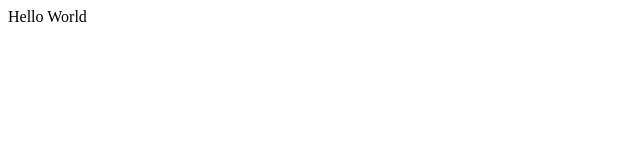
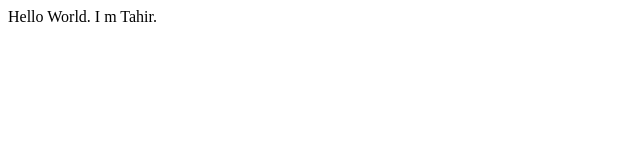
Before and after one commit to tahirarain085/Lecutures, a plain HTML site: page index.html in a window 1280 px wide. Shown: the full height of the page, 0-640 px from the left. Drawn offline with Linux system fonts and the light colour scheme.

Commit message:
updated.html file

```diff
--- a/index.html
+++ b/index.html
@@ -6,6 +6,6 @@
     <title>Document</title>
 </head>
 <body>
-    <div>Hello World </div>
+    <div>Hello World. I m Tahir. </div>
 </body>
 </html>
```
